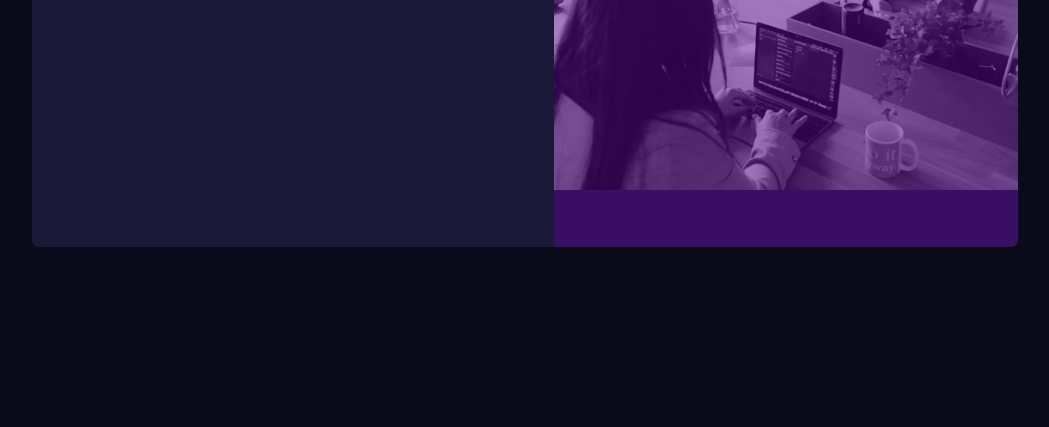
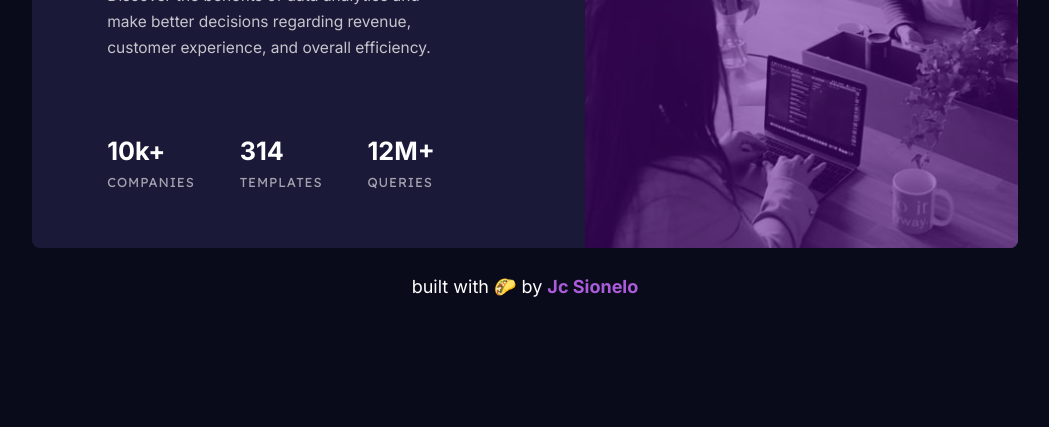
Before and after one commit to itsjcsionelo/previewcard, a plain HTML site: page index.html in a window 1280 px wide. Shown: the part 373-800 px from the top of the page, without its empty margins (115-1164 px from the left). Drawn offline with Linux system fonts and the light colour scheme.

Commit message:
Complete Files Uploaded

```diff
--- a/css/sass/abstracts/_mixins.scss
+++ b/css/sass/abstracts/_mixins.scss
@@ -1 +1,11 @@
-//This file you will create your mixins inside of the project
+@mixin tablet {
+    @media (min-width: b(tablet)) {
+        @content;
+    }
+}
+
+@mixin desktop {
+    @media (min-width: b(desktop)) {
+        @content;
+    }
+}
--- a/css/sass/abstracts/_variables.scss
+++ b/css/sass/abstracts/_variables.scss
@@ -1,6 +1,6 @@
 $breakpoints: ( //
-    mobile: 375px,
-    desktop: 1440px,
+    tablet: 768px,
+    desktop: 992px,
 );
 
 $colors: ( //
--- a/css/sass/base/_typography.scss
+++ b/css/sass/base/_typography.scss
@@ -3,15 +3,82 @@ html {
 }
 
 body {
-    font-size: 1.5rem;
-    font-family: "Lexend Deca", sans-serif;
+
+    @include tablet {
+        font-size: clamp(2rem, 3.2vw, 5rem);
+    }
+
+    @include desktop {
+        font-size: clamp(2.5rem, 1vw, 3rem);
+    }
 
     p {
         color: c(main-paragraph);
+        line-height: 1.7;
+        font-size: clamp(1.3rem, 2.5vw, 3rem);
+
+        @include desktop {
+            font-size: clamp(1.55rem, .5vw, 2rem);
+        }
+    }
+}
+
+.card__details--stat {
+
+    p {
+        color: c(stat-heading);
+        text-transform: uppercase;
+
+        @include desktop {
+            font-size: clamp(1.3rem, .5vw, 1.5rem);
+            font-family: "Lexend Deca", sans-serif;
+            letter-spacing: .09rem;
+        }
     }
 
-    h2,
-    h3 {
-        color: c(main-heading);
+    @include desktop {
+        h3 {
+            font-size: clamp(2.52rem, .5vw, 3rem);
+        }
     }
 }
+
+.author {
+    font-size: clamp(1.5rem, 2.5vw, 1.8rem);
+    color: white;
+}
+
+////////////////////////////////////////////////
+//MULTIPLES
+
+h2,
+h3 {
+    color: c(main-heading);
+}
+
+p,
+h2,
+.author,
+.card__details--stat {
+    text-align: center;
+}
+
+h2,
+p {
+    @include desktop {
+        text-align: left;
+    }
+}
+
+p,
+h2,
+h3,
+.author {
+    font-family: 'Inter', sans-serif;
+}
+
+h2 span,
+.author span {
+    font-weight: 700;
+    color: c(accent);
+}
--- /dev/null
+++ b/css/sass/layout/_details.scss
@@ -0,0 +1,69 @@
+.card__details {
+    flex: 1 1 auto;
+    order: 2;
+    display: flex;
+    flex-direction: column;
+    justify-content: space-evenly;
+    align-items: center;
+    padding: 1rem;
+
+    @include desktop {
+        order: 1;
+        align-items: flex-start;
+        padding-top: 3.2rem;
+        padding-left: 7.5rem;
+    }
+
+    h2 {
+        width: 80%;
+
+        @include tablet {
+            width: 70%;
+        }
+
+        @include desktop {
+            width: 90%;
+        }
+    }
+
+    p {
+        width: 85%;
+
+        @include desktop {
+            width: 75%;
+            margin-top: -2rem;
+        }
+    }
+
+    &--stat {
+        display: flex;
+        flex-direction: column;
+        align-items: center;
+
+        @include desktop {
+            flex-direction: row;
+            align-items: baseline;
+            justify-content: space-between;
+            width: 70%;
+            margin-top: 3rem;
+
+            &>* {
+                display: flex;
+                flex-direction: column;
+                align-items: flex-start;
+            }
+        }
+
+        &-templates {
+            margin: clamp(.1rem, 1vh, 1rem) 0;
+        }
+
+        p {
+            margin-top: .2rem;
+
+            @include desktop {
+                margin-top: .5rem;
+            }
+        }
+    }
+}
--- /dev/null
+++ b/css/sass/layout/_image.scss
@@ -0,0 +1,41 @@
+.card__image {
+    height: 35%;
+    order: 1;
+    position: relative;
+
+    @include desktop {
+        flex-grow: 1;
+        height: 100%;
+        width: 89%;
+    }
+
+    &::after {
+        content: "";
+        position: absolute;
+        background: darken(c(accent), 40%);
+        opacity: 0.5;
+        filter: contrast(500%);
+        filter: saturate(200%);
+        top: 0;
+        left: 0;
+        width: 100%;
+        height: 100%;
+        border-radius: .8rem .8rem 0 0;
+
+        @include desktop {
+            border-radius: 0 .8rem .8rem 0;
+        }
+    }
+
+    img {
+        width: 100%;
+        height: 100%;
+        object-fit: cover;
+        object-position: top;
+        border-radius: .8rem .8rem 0 0;
+
+        @include desktop {
+            border-radius: 0 .8rem .8rem 0;
+        }
+    }
+}
--- a/css/sass/main.scss
+++ b/css/sass/main.scss
@@ -8,4 +8,7 @@
 @import './base/reset';
 @import './base/typography';
 
+@import './layout/details';
+@import './layout/image';
+
 @import './pages/home';
--- a/css/sass/pages/_home.scss
+++ b/css/sass/pages/_home.scss
@@ -1,35 +1,16 @@
 .card {
     background-color: c(card-primary);
-    border-radius: .70rem;
-    box-shadow: 0 .01rem .1rem c(card-primary);
-    height: 55vh;
-    width: 77vw;
+    width: 80vw;
+    height: 88vh;
+    border-radius: .8rem;
+    display: flex;
+    flex-direction: column;
+    margin-bottom: clamp(2rem, 3vh, 5rem);
 
-    display: flex;
-
-    &__image {
-        width: 85%;
-        overflow: hidden;
-        position: relative;
-        border-radius: 0 .70rem .70rem 0;
-
-        &::after {
-            content: "";
-            position: absolute;
-            background: darken(c(accent), 40%);
-            opacity: 0.5;
-            filter: contrast(500%);
-            filter: saturate(200%);
-            top: 0;
-            left: 0;
-            width: 100%;
-            height: 100%;
-            border-radius: 0 .70rem .70rem 0;
-        }
-
-        img {
-            width: 100%;
-            object-fit: contain;
-        }
+    @include desktop {
+        width: 77vw;
+        height: 55vh;
+        margin-top: 5.6rem;
+        flex-direction: row;
     }
 }
--- a/index.html
+++ b/index.html
@@ -20,28 +20,25 @@
   <content class="card">
 
     <section class="card__details">
+
       <h2>Get <span>insights</span> that help your business grow.</h2>
       <p>
         Discover the benefits of data analytics and make better decisions regarding revenue, customer experience, and overall efficiency.
       </p>
 
       <div class="card__details--stat">
-
         <div class="card__details--stat-companies">
           <h3>10k+</h3>
           <p>companies</p>
         </div>
-
         <div class="card__details--stat-templates">
           <h3>314</h3>
           <p>templates</p>
         </div>
-
         <div class="card__details--stat-queries">
-          <h3>12m+</h3>
+          <h3>12M+</h3>
           <p>queries</p>
         </div>
-
       </div>
 
     </section>
@@ -52,6 +49,8 @@
 
   </content>
 
+  <p class="author">built with 🌮 by <span>Jc Sionelo</span></p>
+
 </body>
 
 </html>
```
Also changed, not shown: css/sass/main.css.
